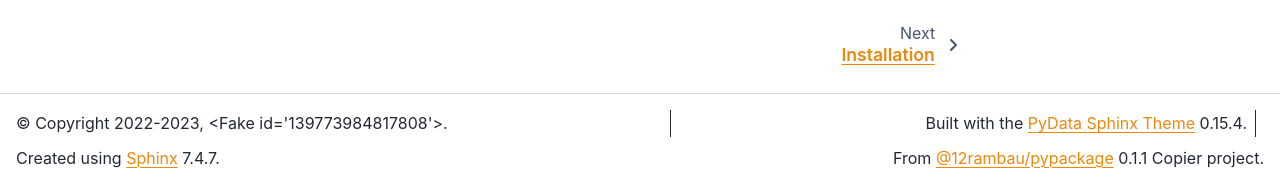
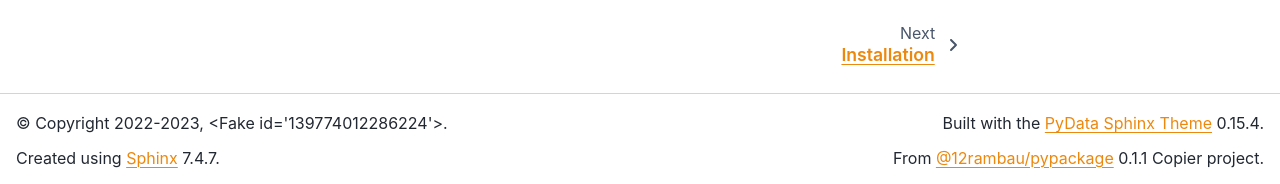
Before and after one commit to 12rambau/pygadm, a Sphinx documentation site: the page built from docs/index.rst, in a window 1280 px wide and 1075 px high. Shown: the part 888-1072 px from the top of the window. Built offline with Sphinx 7.4.7 and the PyData theme 0.15.4, drawn with Linux system fonts in a browser that asks for light colours; the version number is read from the project's files by our own code.

Commit message:
docs: stop customizing the footer

```diff
--- a/docs/_static/custom.css
+++ b/docs/_static/custom.css
@@ -1,15 +1,3 @@
-/*******************************************************************************
- *  make the footer inlined
- */
-.footer-item {
-  display: inline-block;
-}
-.footer-item:not(:last-child) {
-  border-right: 1px solid var(--pst-color-text-base);
-  margin-right: 0.5em;
-  padding-right: 0.5em;
-}
-
 /*******************************************************************************
  * custom display of tables in jupyter-sphinx
  */
```
